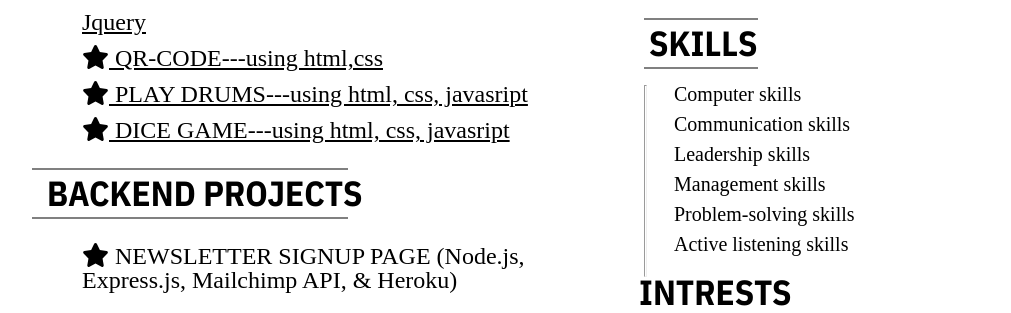
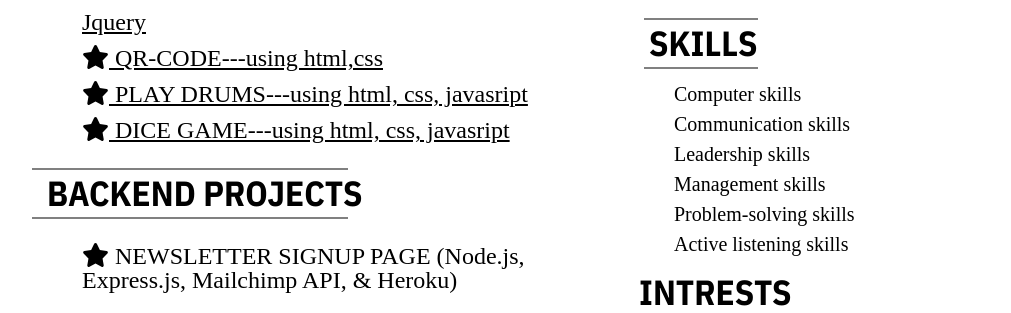
Before and after one commit to praveen23124/Resume, a plain HTML site: page index.html in a window 1280 px wide. Shown: the part 949-1262 px from the top of the page, without its empty margins (86-1097 px from the left). Drawn offline with nearby package versions, Linux system fonts and the light colour scheme.

Commit message:
Update index.html

```diff
--- a/index.html
+++ b/index.html
@@ -106,7 +106,6 @@
     <h1 class="skillsHeading">SKILLS</h1>
     <hr class="sixthLine">
 
-    <hr class="vertialLine">
 
     <div class="skillList">
     <p>Computer skills</p>
```
